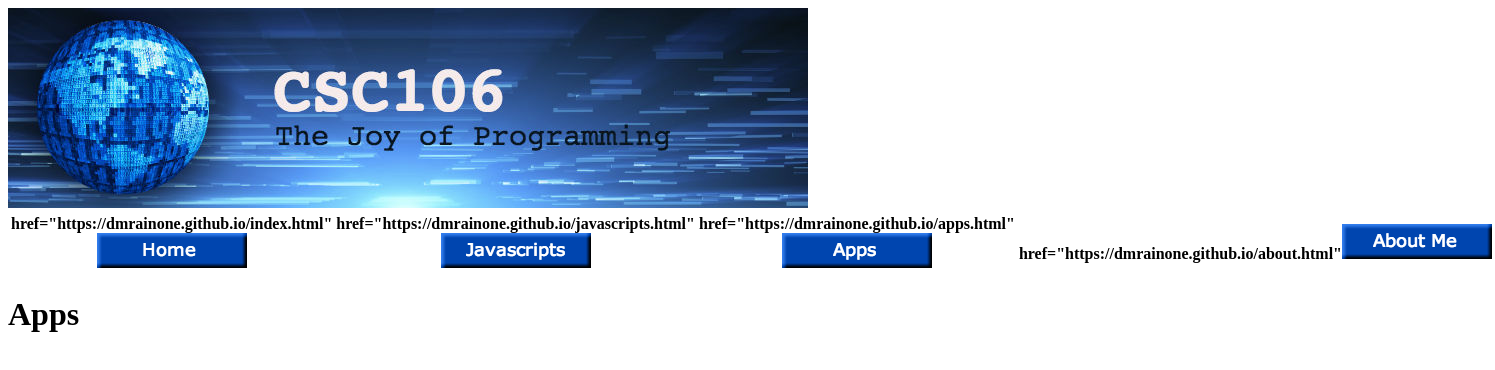
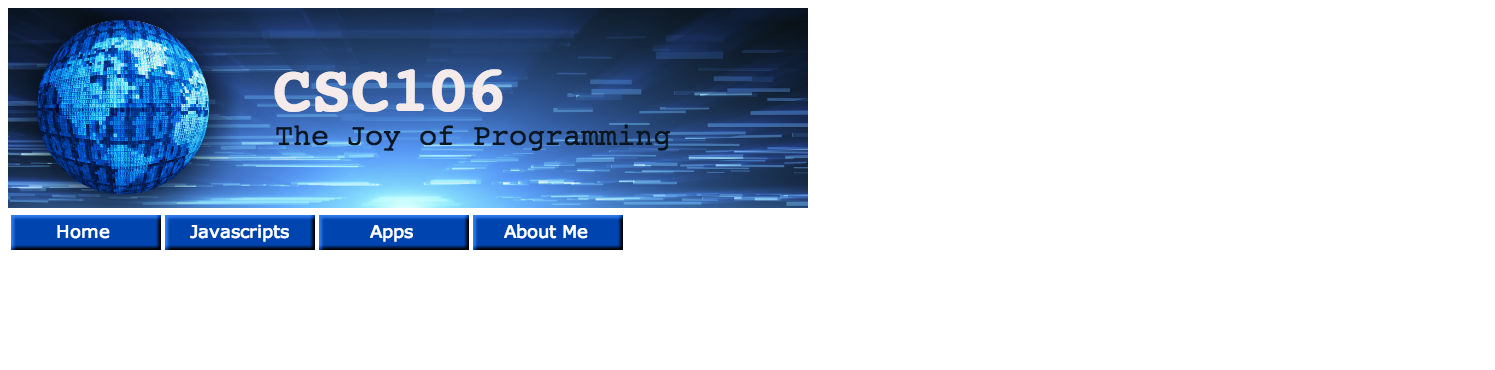
Before and after one commit to dmrainone/dmrainone.github.io, a plain HTML site: page apps.html in a window 1280 px wide. Shown: the whole page, 1495 px wide, since content can reach past the window. Drawn offline with Linux system fonts and the light colour scheme.

Commit message:
Update apps.html

```diff
--- a/apps.html
+++ b/apps.html
@@ -2,22 +2,21 @@
 <html>
 <head>
 <meta charset="utf-8">
-  <title>Dan's Portfolio</title>
+<title>Apps</title>
     </head>
     <body>
-    <img src="csc106_banner.jpg">
-
+        <img src="csc106_banner.jpg"> <br>
         <table>
             <thead>
-                <tr>
-                  <th> <a> href="https://dmrainone.github.io/index.html" <img src="home.png"> </a> </th>
-                  <th> <a> href="https://dmrainone.github.io/javascripts.html" <img src="javascripts.png"> </a> </th>
-                  <th> <a> href="https://dmrainone.github.io/apps.html" <img src="apps.png"> </a> </th>
-                  <th> <a> href="https://dmrainone.github.io/about.html"<img src="about.png"> </a> </th>
-                </tr>
-            </thead>
-    </table>
+               <th> <a href="index.html"> <img src="home.png"> </a> </th>
+               <th> <a href="javascripts.html"> <img src="javascripts.png"> </a> </th>
+               <th> <a href="apps.html"> <img src="apps.png"> </a> </th>
+               <th> <a href="about.html"> <img src="about.png"> </a> </th>
 
-    <h1> Apps </h1>
+
+
+
+
 
     </body>
+</html>
```
Lines whose indentation alone changed are shown as unchanged.
